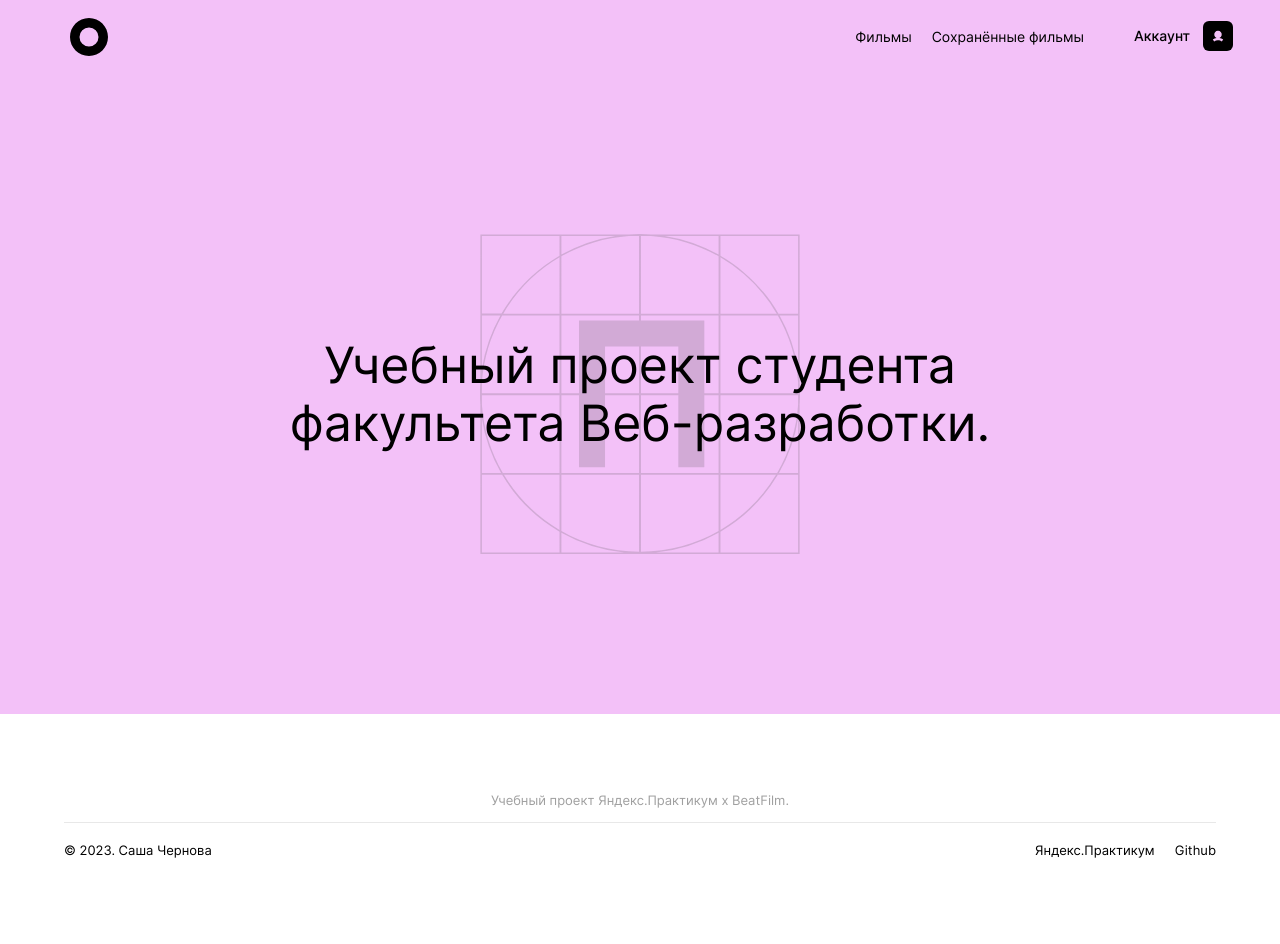
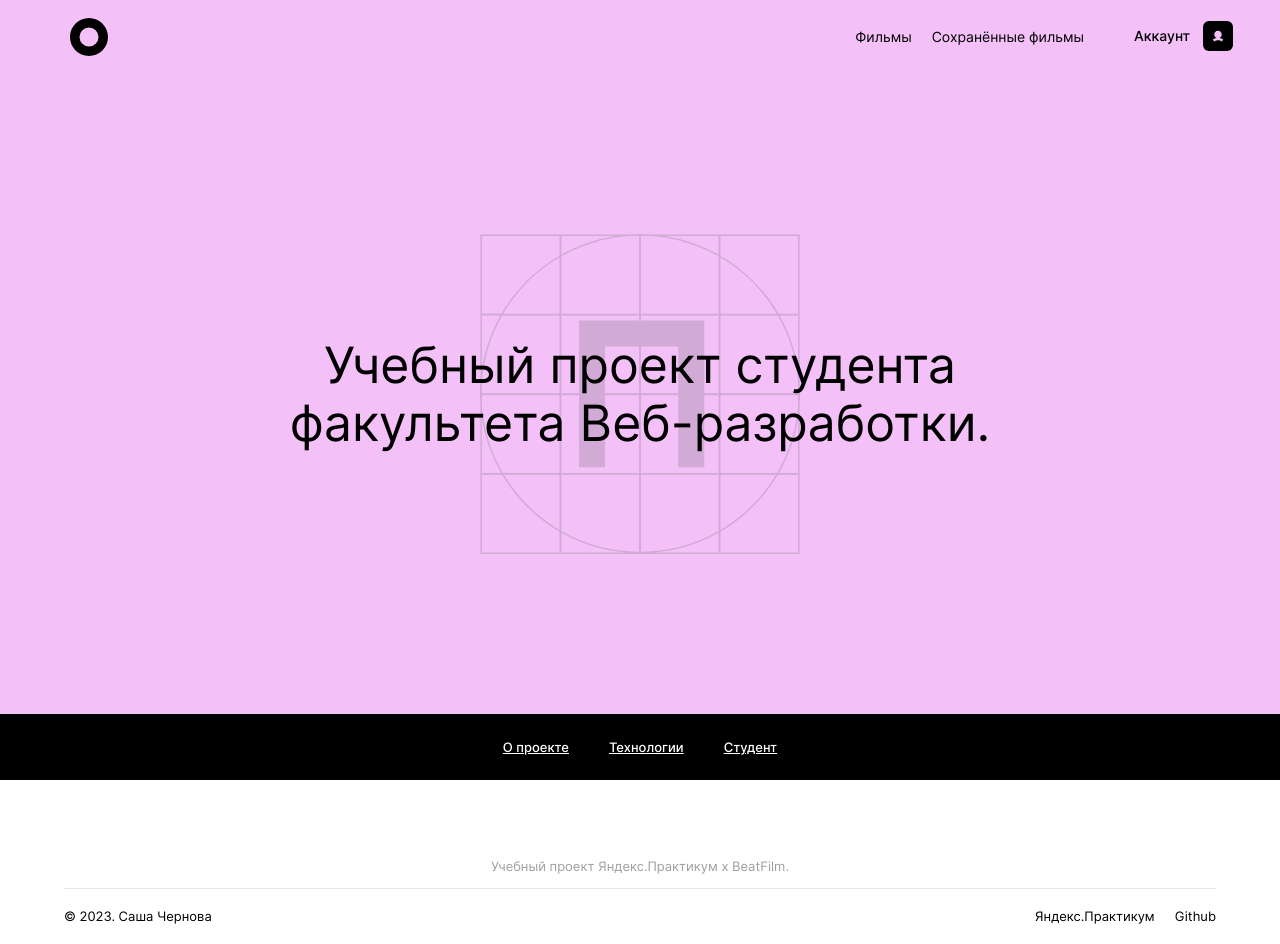
Before and after one commit to Ragna-A4/movies-explorer-frontend, a React (Create React App) app: page / in a window 1280 px wide. Before the commit the page ends 878 px from the top, so only its background shows below. Built offline with nearby package versions, Linux system fonts and the light colour scheme.

Commit message:
feat: add navtab component

```diff
--- a/src/components/Main/Main.js
+++ b/src/components/Main/Main.js
@@ -1,15 +1,17 @@
 import React from "react";
 
-import HeaderMain from '../Header/HeaderMain';
-import Promo from './Promo/Promo';
-import Footer from '../Footer/Footer';
+import HeaderMain from "../Header/HeaderMain";
+import Promo from "./Promo/Promo";
+import NavTab from "./NavTab/NavTab";
+import Footer from "../Footer/Footer";
 
 function Main() {
   return (
     <>
-    <HeaderMain />
-    <Promo />
-    <Footer />
+      <HeaderMain />
+      <Promo />
+      <NavTab />
+      <Footer />
     </>
   );
 }
--- /dev/null
+++ b/src/components/Main/NavTab/NavTab.css
@@ -0,0 +1,49 @@
+.navTab {
+  width: 100%;
+  max-height: 66px;
+  display: flex;
+  flex-direction: row;
+  align-items: center;
+  margin: 0;
+  padding: 0;
+  background-color: #000;
+}
+
+.navTab__links-container {
+  display: flex;
+  flex-direction: row;
+  flex-wrap: nowrap;
+  align-items: center;
+  max-width: 280px;
+  margin: 25px auto;
+  padding: 0;
+  gap: 40px;
+}
+
+@media screen and (max-width: 767px) {
+  .navTab__links-container {
+    max-width: 220px;
+    gap: 24px;
+  }
+}
+
+.navTab__link {
+  color: #fff;
+  font-size: 13px;
+  line-height: 16px;
+  font-weight: 500;
+  cursor: pointer;
+  opacity: 1;
+  transition: opacity 0.2s linear;
+}
+
+.navTab__link:hover {
+  opacity: 0.7;
+  transition: opacity 0.2s linear;
+}
+
+@media screen and (max-width: 767px) {
+    .navTab__link {
+        font-size: 11px;
+    }
+}
--- /dev/null
+++ b/src/components/Main/NavTab/NavTab.js
@@ -0,0 +1,23 @@
+import React from "react";
+
+import "./NavTab.css";
+
+function NavTab() {
+  return (
+    <section className="navTab">
+      <nav className="navTab__links-container">
+        <a className="navTab__link" href="#">
+          О проекте
+        </a>
+        <a className="navTab__link" href="#">
+          Технологии
+        </a>
+        <a className="navTab__link" href="#">
+          Студент
+        </a>
+      </nav>
+    </section>
+  );
+}
+
+export default NavTab;
```
